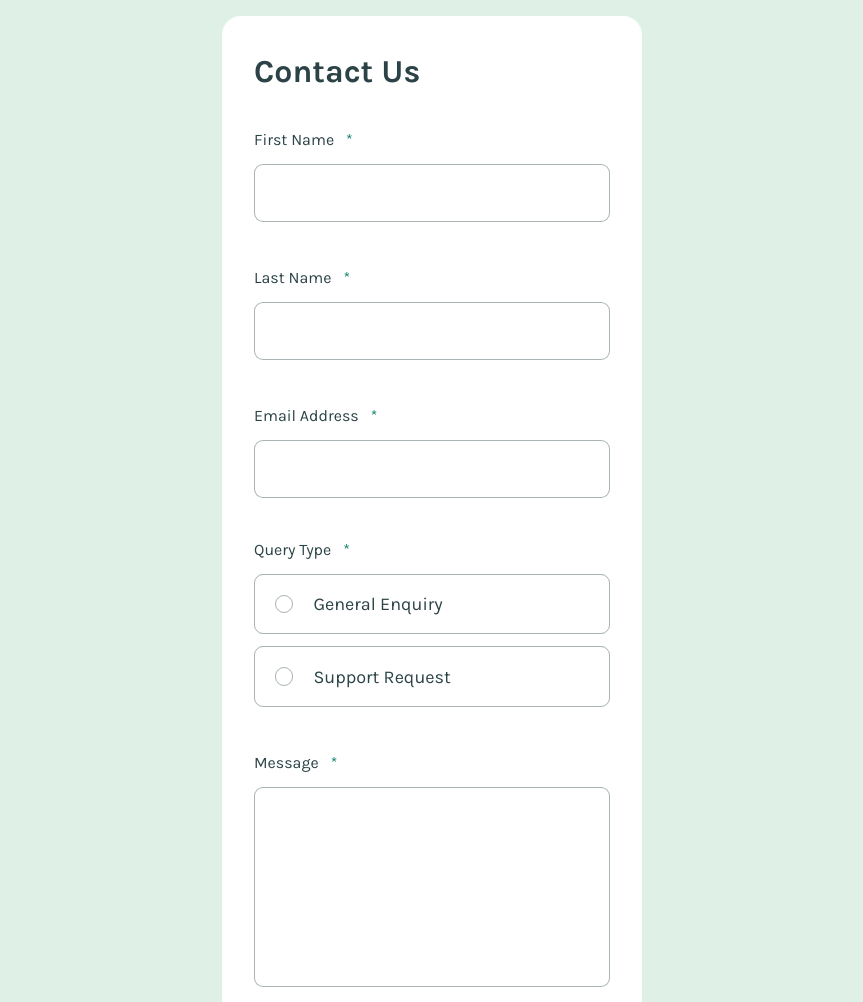
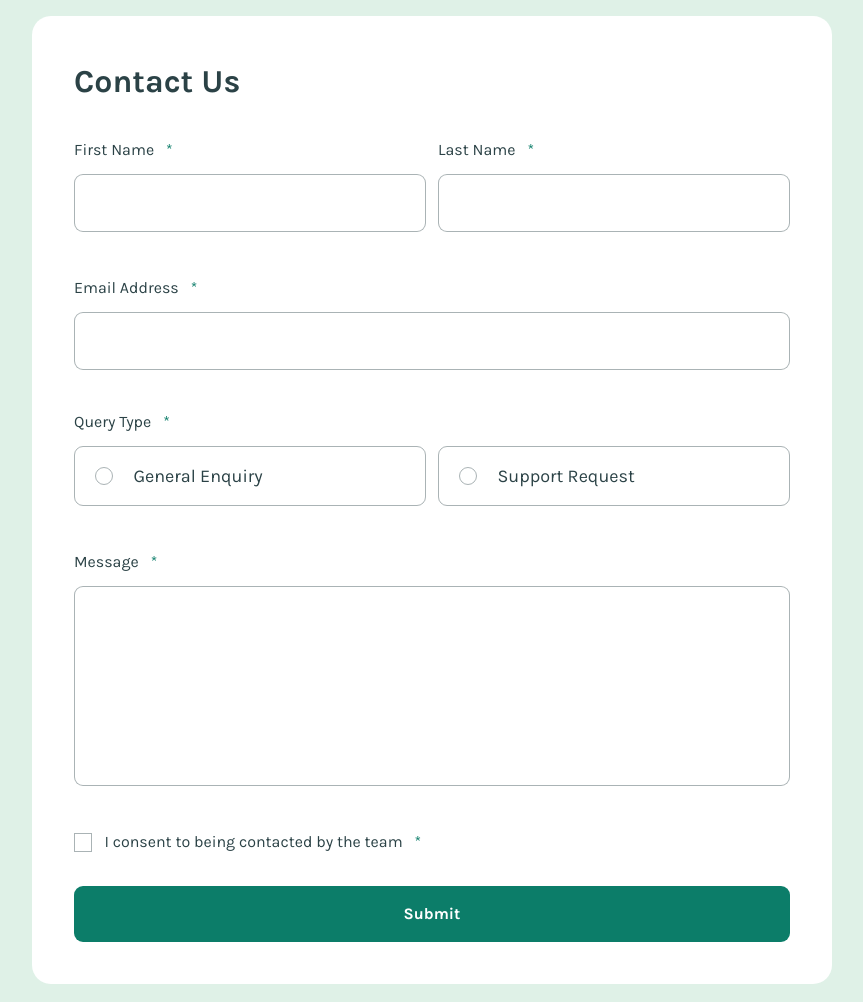
Before and after one commit to danmlarsen/fm-contact-form, a website: page index.html in a window 1280 px wide. Shown: the top 1002 px of the page, without its empty margins (208-1071 px from the left). Drawn offline with Linux system fonts and the light colour scheme.

Commit message:
Most form styling is complete

```diff
--- a/index.html
+++ b/index.html
@@ -9,7 +9,7 @@
     </head>
     <body>
         <main class="contact-us">
-            <form action="" class="contact-us__form">
+            <form action="" class="contact-us__form" novalidate>
                 <h1 class="contact-us__heading">Contact Us</h1>
                 <div class="form-control contact-us__first-name">
                     <label for="first-name">First Name</label>
--- a/sass/_contact-us.scss
+++ b/sass/_contact-us.scss
@@ -18,6 +18,8 @@
     }
 
     &__query-type {
+        display: grid;
+
         border: none;
         line-height: 1;
 
@@ -52,4 +54,37 @@
             flex-shrink: 0;
         }
     }
+
+    &__validation-error {
+        color: $color-red;
+    }
 }
+
+@media screen and (min-width: 64em) {
+    .contact-us {
+        max-width: 80rem;
+        padding: 4.2rem;
+
+        &__form {
+            grid-template-columns: 1fr 1fr;
+            column-gap: 1.2rem;
+        }
+
+        &__heading,
+        &__email,
+        &__query-type,
+        &__message,
+        &__callback,
+        &__submit {
+            grid-column: span 2;
+        }
+
+        &__query-type {
+            legend {
+                grid-column: span 2;
+            }
+
+            grid-template-columns: 1fr 1fr;
+        }
+    }
+}
--- a/sass/_form.scss
+++ b/sass/_form.scss
@@ -8,6 +8,22 @@ button {
     padding: 1.6rem 2.4rem;
     border: 1px solid rgba($color-neutral-900, 0.4);
     border-radius: 9px;
+}
+
+input[type='text'],
+input[type='email'],
+input[type='radio'],
+input[type='checkbox'],
+textarea {
+    &:hover,
+    &:active {
+        border-color: $color-green-600;
+    }
+
+    &:focus {
+        outline: 1px solid $color-green-600;
+        outline-offset: 0;
+    }
 }
 
 input[type='radio'] {
@@ -22,7 +38,7 @@ input[type='radio'] {
     width: 1.15em;
     height: 1.15em;
 
-    transition: 0.2 all ease-in-out;
+    transition: 0.2s all ease-in-out;
 
     &::before {
         content: '';
@@ -94,4 +110,12 @@ label[for*='checkbox'] {
         margin-left: 1.2rem;
         color: $color-green-600;
     }
+
+    &--invalid {
+        input[type='text'],
+        input[type='email'],
+        textarea {
+            border-color: $color-red;
+        }
+    }
 }
```
Also changed, not shown: css/style.css, 1 other file.
